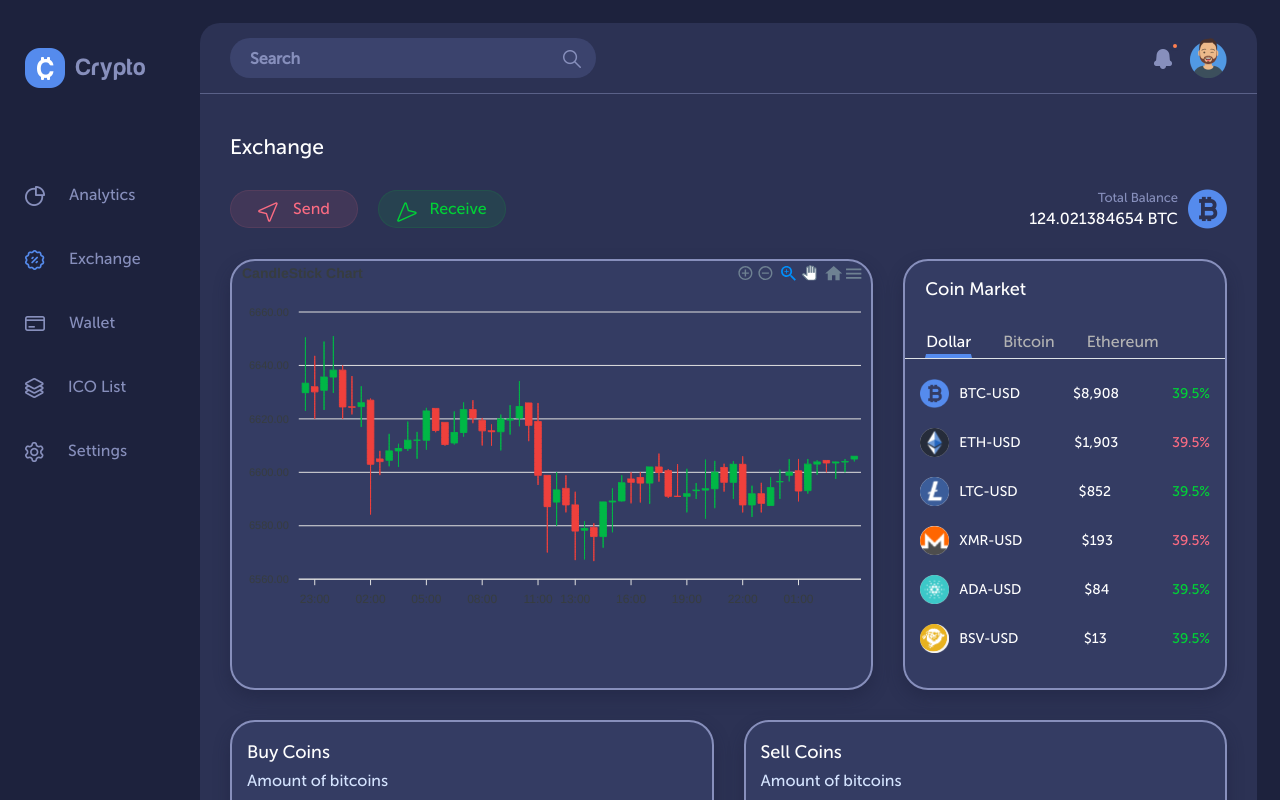
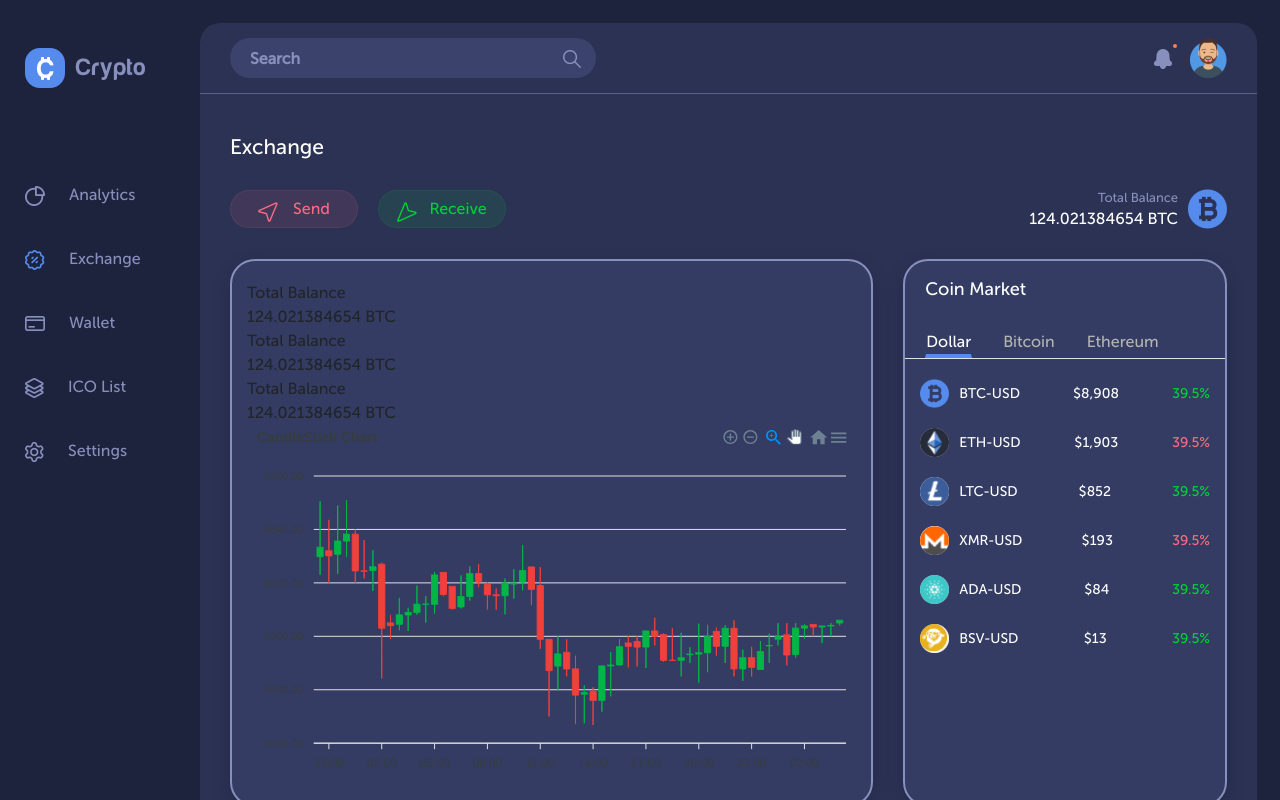
Before and after one commit to hasnainbaloch/innovativeSolutionsAssign, a React (Create React App) app: page / in a window 1280 px wide. Shown: the top 800 px of the page. Built offline with nearby package versions, Linux system fonts and the light colour scheme.

Commit message:
update ui

```diff
--- a/src/components/Charts/candleStickChart/CandleChart.js
+++ b/src/components/Charts/candleStickChart/CandleChart.js
@@ -1,4 +1,5 @@
 import React from "react";
+import "./candleChart.css";
 import ReactApexChart from "react-apexcharts";
 
 export default function CandleChart() {
@@ -269,11 +270,27 @@ export default function CandleChart() {
   };
 
   return (
+    <div className="candle-chart-wrapper">
+      <div className="chart-top-bar">
+        <div className="prices">
+          <div className="sub-text">Total Balance</div>
+          <div className="balance">124.021384654 BTC</div>
+        </div>
+        <div className="prices">
+          <div className="sub-text">Total Balance</div>
+          <div className="balance">124.021384654 BTC</div>
+        </div>
+        <div className="prices">
+          <div className="sub-text">Total Balance</div>
+          <div className="balance">124.021384654 BTC</div>
+        </div>
+      </div>
       <ReactApexChart
         options={chartOptions}
         series={chartSeries}
         type="candlestick"
         height={350}
       />
+    </div>
   );
 }
--- /dev/null
+++ b/src/components/Charts/candleStickChart/candleChart.css
@@ -0,0 +1,6 @@
+.candle-chart-wrapper{
+    padding: 20px 15px 15px 15px;
+}
+.candle-chart-wrapper .chart-top-bar{
+    padding-left: 0 0 0 20px;
+}
--- a/src/views/exchange/Exchange.jsx
+++ b/src/views/exchange/Exchange.jsx
@@ -90,15 +90,19 @@ export default function Exchange({ title }) {
 
       {/* top chart and tab section */}
       <div className="chart-section">
+
+        {/* candle stick chart */}
         <CardView style={{ flex: 2, marginRight: "15px" }}>
           <CandleChart />
         </CardView>
+
+        {/* coin market tabs */}
         <CardView style={{ flex: 1, marginLeft: "15px" }}>
           <CustomTabs tabsData={tabsData} tabTitle="Coin Market" />
         </CardView>
       </div>
 
-      {/* Coin Trade section */}
+      {/* Coin Trade sections */}
       <div className="chart-section">
         <CardView style={{ flex: 1, marginRight: "15px" }}>
           <CoinTrade
```
Lines whose indentation alone changed are shown as unchanged.
